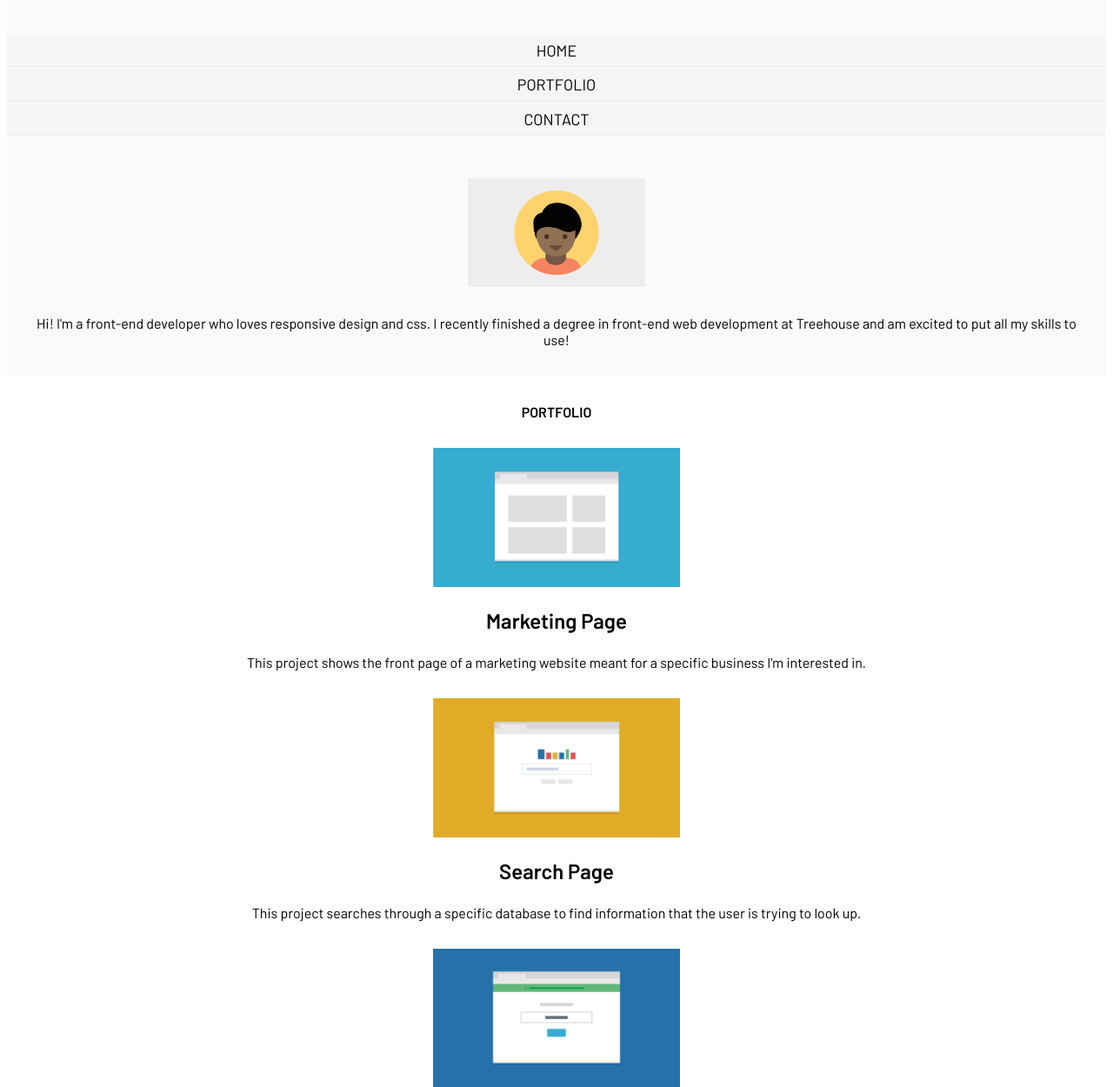
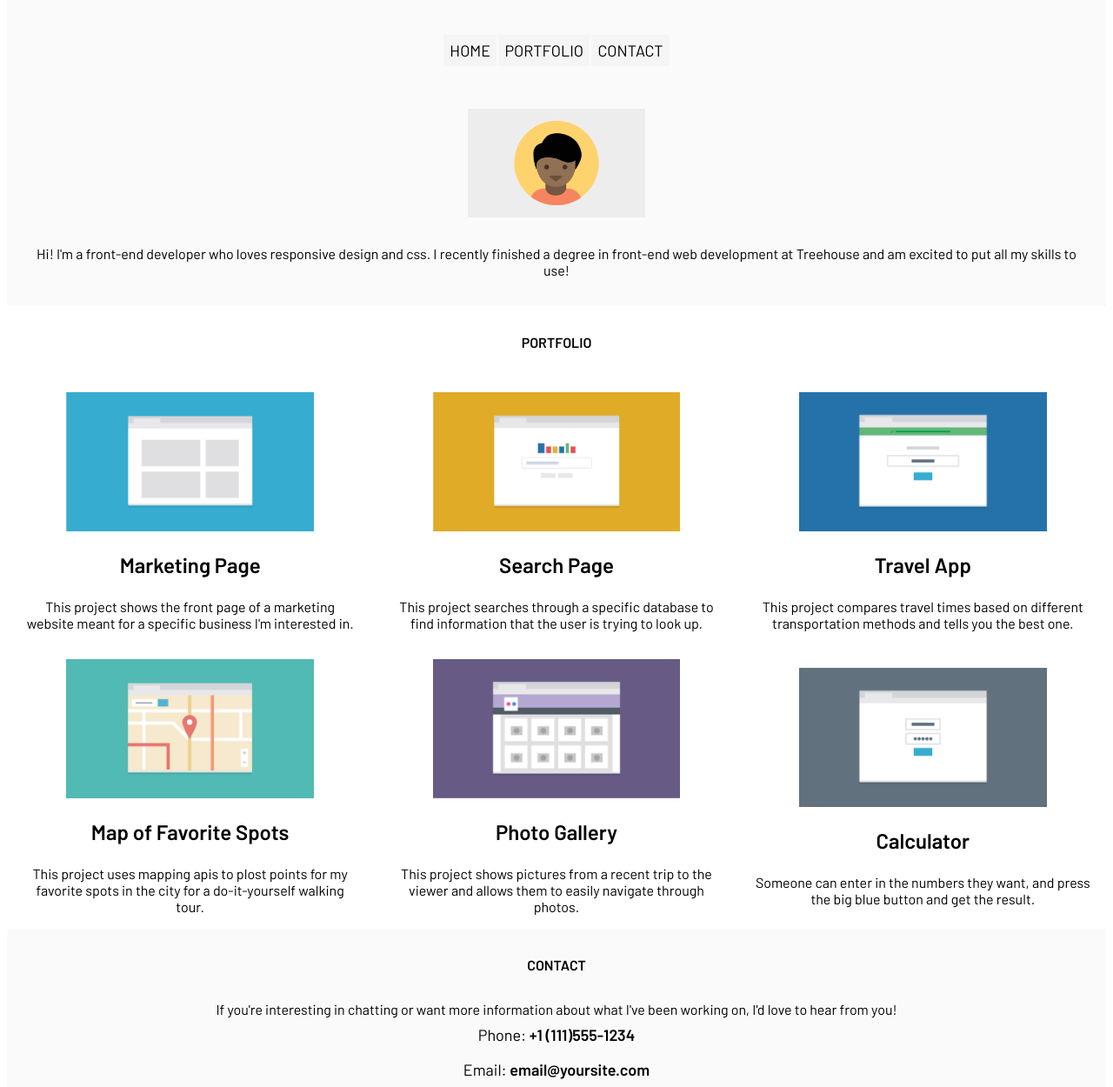
Before and after one commit to k18karome/Responsive-Layout, a plain HTML site: page responsive_layout/index/index.html in a window 1280 px wide. Shown: the part 70-1320 px from the top of the page at 87% size. Drawn offline with Linux system fonts and the light colour scheme.

Commit message:
768px media query
working on responsive ui for 768 px screens

```diff
--- a/responsive_layout/css/stylesheet.css
+++ b/responsive_layout/css/stylesheet.css
@@ -7,18 +7,18 @@ body {
 	font-family: 'Barlow', sans-serif;
 }
 
-a:link {
+.nav a:link {
 	text-decoration: none;
 	color:black;
 }
 
-a:visited {
+.nav a:visited {
 	text-decoration: none;
 	color:black;
 }
 
 
-a:active {
+.nav a:active {
 	text-decoration: none;
 	color:black;
 }
@@ -86,13 +86,14 @@ header {
 	flex-direction: column;
 }
 
-/*.marketing-div, .search-div, .travel-div, .map-div, .gallery-div, .calculator-div {
-	display:flex;
+div {
+	display: flex;
 	flex-direction: column;
-}*/
+	justify-content: center;
+}
 
 p {
-	margin:0;
+	margin:0 auto;
 	padding-top:0;
 	padding-bottom:2em;
 	text-align:center;
@@ -120,7 +121,6 @@ h3 {
 	flex-direction:column;
 }
 
-
 .items {
 	align-self: center;
 	padding:.5em;
@@ -131,12 +131,43 @@ h3 {
 	color:#900404;
 }
 
+footer {
+	background-color: #fafafa;
+	margin:0;
+}
+
 .footer-nav {
 	display:flex;
 	flex-direction: row;
 	justify-content: space-between;
 	border-top: 1px solid #ebecec;
 	margin-top:1.5em;
+}
+
+footer a:link {
+	text-decoration: none;
+	color:black;
+	font-weight: bold;
+}
+
+footer a:visited {
+	text-decoration: none;
+	color:black;
+	font-weight: bold;
+}
+
+
+footer a:active {
+	text-decoration: none;
+	color:black;
+	font-weight: bold;
+}
+
+footer a:hover {
+	color:#900404;
+	text-decoration: none;
+	border-bottom: 1px solid #400f0e;
+	font-weight: bold;
 }
 
 .bot-items {
@@ -147,12 +178,40 @@ h3 {
 
 /*MEDIA QUERIES*/
 
-@media (min-width:768px) {
+@media screen and (min-width:768px) {
+	.nav {
+		display:flex;
+		flex-direction:row;
+		justify-content: center;
+	}
+	.nav a {
+		display:block;
+		font-size:1.125em;
+		font-weight:300;
+		text-align: center;
+		padding:.4em;
+		border-bottom: none;
+	}
+	#portfolio {
+		display:flex;
+		flex-direction: row;
+		flex-wrap: wrap;
+		justify-content: space-between;
+	}
+	.portfolio-head {
+		width:100vw;
+	}
+	div {
+		flex:1;
+		width:50vw;
+		padding: 1em;
+	}
+	p {
+		padding-bottom:0;
+	}
+}
+
+@media screen and (min-width:1024px) {
 
 
 }
-
-@media (min-width:1024px) {
-
-
-}
--- a/responsive_layout/index/index.html
+++ b/responsive_layout/index/index.html
@@ -25,43 +25,43 @@
 
 		<section id="portfolio">
 
-			<h2>PORTFOLIO</h2>
+			<h2 class="portfolio-head">PORTFOLIO</h2>
 
-			<!-- <div class="marketing-div"> -->
+			<div class="marketing-div">
 				<img class="marketing-img img" src="../images/portfolio-1.png" alt="Image of a marketing page">
 				<h3> Marketing Page</h3>
 				<p> This project shows the front page of a marketing website meant for a specific business I'm interested in.</p>
-			<!-- </div> -->
+			</div>
 
-			<!-- <div class="search-div"> -->
+			<div class="search-div">
 				<img class="search-img img" src="../images/portfolio-2.png" alt="Image of a search page">
 				<h3>Search Page</h3>
 				<p>This project searches through a specific database to find information that the user is trying to look up.</p>
-			<!-- </div> -->
+			</div>
 
-			<!-- <div class="travel-div"> -->
+			<div class="travel-div">
 				<img class="travel-img img" src="../images/portfolio-3.png" alt="Image of a travel app">
 				<h3>Travel App</h3>
 				<p>This project compares travel times based on different transportation methods and tells you the best one.</p>
-			<!-- </div> -->
+			</div>
 
-			<!-- <div class="map-div"> -->
+			<div class="map-div">
 				<img class="map-img img" src="../images/portfolio-4.png" alt="Image of a map of favorite spots">
 				<h3>Map of Favorite Spots</h3>
 				<p>This project uses mapping apis to plost points for my favorite spots in the city for a do-it-yourself walking tour.</p>
-			<!-- </div> -->
+			</div>
 
-			<!-- <div class="gallery-div"> -->
+			<div class="gallery-div">
 				<img class="gallery-img img" src="../images/portfolio-5.png" alt="Image of a photo gallery">
 				<h3>Photo Gallery</h3>
 				<p>This project shows pictures from a recent trip to the viewer and allows them to easily navigate through photos.</p>
-			<!-- </div> -->
+			</div>
 
-			<!-- <div class="calculator-div"> -->
+			<div class="calculator-div">
 				<img class="Calculator-img img" src="../images/portfolio-6.png" alt="Image of a calculator">
 				<h3>Calculator</h3>
 				<p>Someone can enter in the numbers they want, and press the big blue button and get the result.</p>
-			<!-- </div> -->
+			</div>
 		</section>
 
 		<footer>
```
Also changed, not shown: 1 other file.
